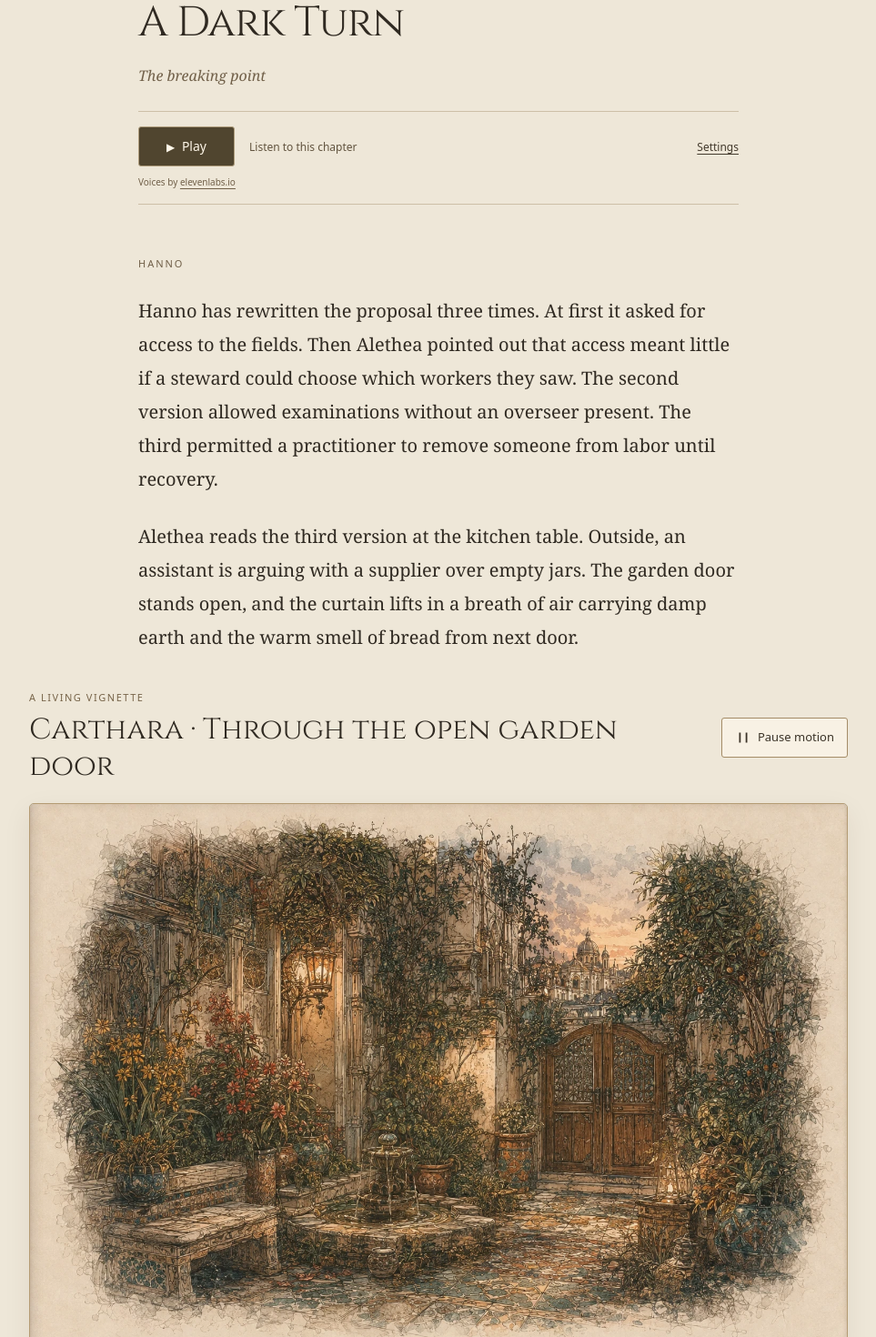
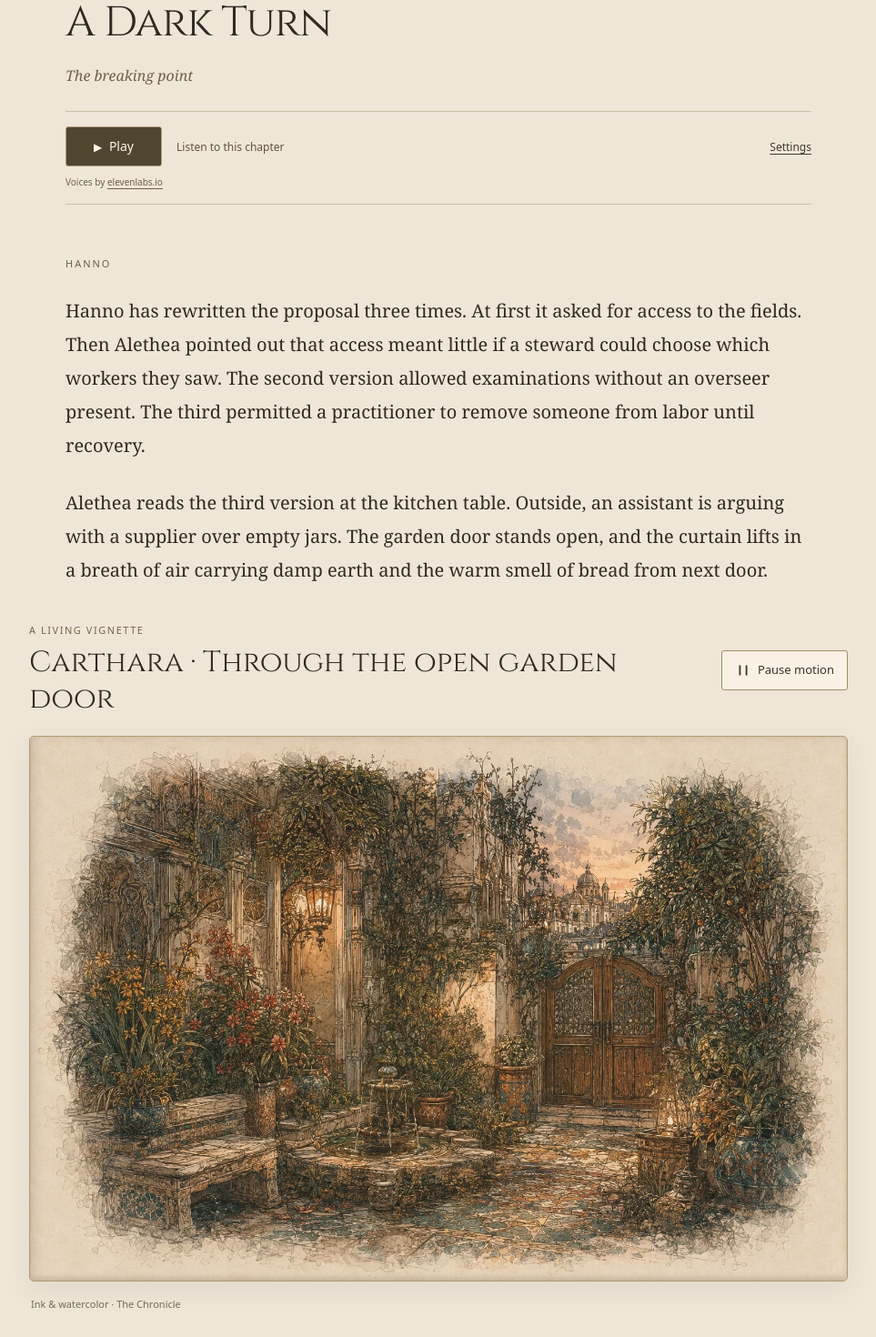
Before and after one commit to Suphian/chronicle, a Next.js app: page /chapters/a-dark-turn in a window 1280 px wide. Shown: the part 180-1650 px from the top of the page at 91% size, without its empty margins (158-1121 px from the left). Built offline with nearby package versions, Linux system fonts and the light colour scheme.

Commit message:
Widen chapter prose and illustrated reading spreads

```diff
--- a/src/app/globals.css
+++ b/src/app/globals.css
@@ -306,11 +306,11 @@ body {
 .book-companion-grid { display: grid; grid-template-columns: repeat(auto-fit, minmax(180px, 1fr)); gap: 24px; margin-top: 24px; }
 .book-companion h3 { font-weight: 600; margin-bottom: 8px; }
 .book-companion a { display: block; padding: 5px 0; text-decoration: underline; text-underline-offset: 4px; }
-.book-folio .book-layout { max-width: 1160px; }
-.book-folio .book-page { max-width: 1160px; }
-.book-folio .book-title, .book-folio .book-sections, .book-folio .book-scene > p, .book-folio .book-scene > h2, .book-folio .book-scene > blockquote, .book-folio .book-end { max-width: 660px; margin-left: auto; margin-right: auto; }
+.book-folio .book-layout { max-width: 1320px; }
+.book-folio .book-page { max-width: 1320px; }
+.book-folio .book-title, .book-folio .book-sections, .book-folio .book-scene > p, .book-folio .book-scene > h2, .book-folio .book-scene > blockquote, .book-folio .book-end { max-width: 820px; margin-left: auto; margin-right: auto; }
 .book-folio .book-tools { max-width: 900px; margin: auto; }
-.illustrated-spread { display: grid; grid-template-columns: minmax(0, 1fr) minmax(0, 1.1fr); gap: 40px; align-items: start; margin: 24px 0 38px; }
+.illustrated-spread { display: grid; grid-template-columns: minmax(0, 1.2fr) minmax(0, 1fr); gap: 40px; align-items: start; margin: 24px 0 38px; }
 .spread-prose { padding-top: 24px; }
 .spread-prose p { margin-bottom: 1.3em; }
 .book-plate { margin: 0; min-width: 0; }
@@ -322,7 +322,7 @@ body {
 .book-plate figcaption small { display: block; font-size: 10px; color: #716049; margin-top: 4px; }
 
 /* Optional audio is a single action; preferences live on the settings page. */
-.chapter-narration { max-width: 660px; margin: 24px auto 30px; padding: 16px 0; border-block: 1px solid #cdbfa7; color: #433a2c; font-family: system-ui, sans-serif; }
+.chapter-narration { max-width: 820px; margin: 24px auto 30px; padding: 16px 0; border-block: 1px solid #cdbfa7; color: #433a2c; font-family: system-ui, sans-serif; }
 .narration-row { display: flex; align-items: center; flex-wrap: wrap; gap: 10px 16px; }
 .chapter-narration p { font-size: 12px; line-height: 1.6; margin: 0; text-indent: 0; }
 .chapter-narration button { font: 14px/1.4 system-ui, sans-serif; border: 1px solid #ae9c7b; border-radius: 3px; padding: 10px 16px; min-height: 44px; color: #433a2c; background: transparent; cursor: pointer; }
@@ -351,7 +351,7 @@ body {
 }
 @media (max-width: 1100px) {
   .illustrated-spread { display: block; }
-  .spread-prose { max-width: 660px; margin: auto; padding-top: 0; }
+  .spread-prose { max-width: 820px; margin: auto; padding-top: 0; }
   .book-plate-folio { max-width: 430px; margin: 28px auto; }
 }
 @media (max-width: 900px) {
```
